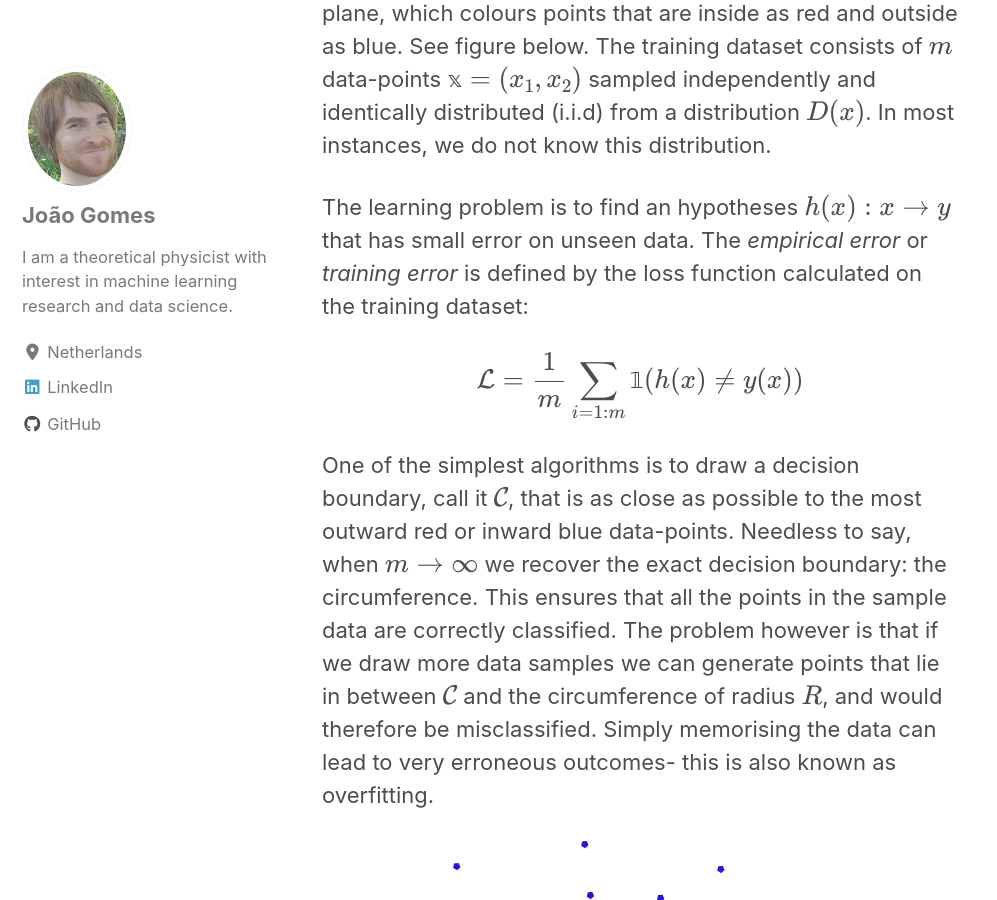
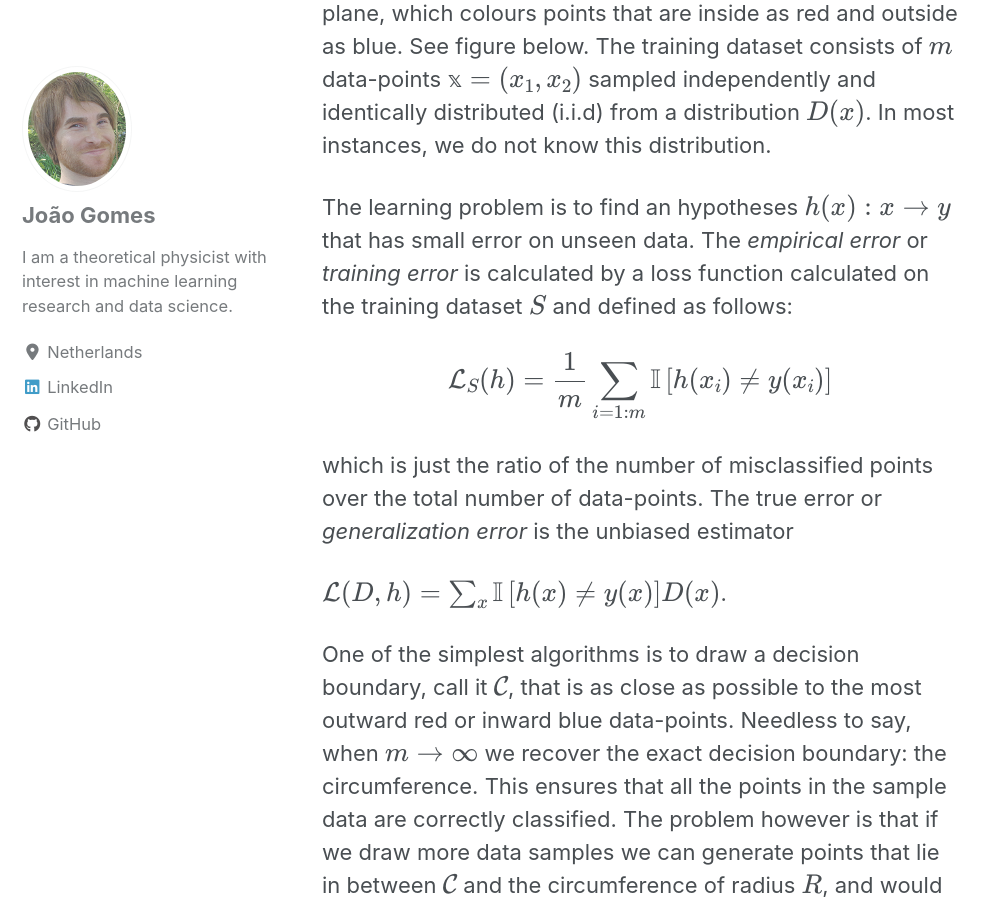
Before and after one commit to joaomvg/ml-pelican-website, a Jekyll site: the page built from _posts/2020-4-14-PAC_learning.md, in a window 1280 px wide and 900 px high, scrolled down 1417 px. Shown: the whole window, without its empty margins (0-997 px from the left). Built offline with Jekyll 4.4.1, drawn with Linux system fonts in a browser that asks for light colours; cached includes are drawn as plain includes; nearby versions of some CDN libraries; formulas are drawn with MathJax 3.

Commit message:
edit text

```diff
--- a/_posts/2020-4-14-PAC_learning.md
+++ b/_posts/2020-4-14-PAC_learning.md
@@ -23,9 +23,13 @@ This map, however, does not always exist. In this case we can only determine the
 
 Let us assume for the moment that such a map exists. Consider the problem of classifying points on a 2D plane as red or blue. The exact map is characterised by a circumference of radius $$R$$ concentric with the origin of the plane, which colours points that are inside as red and outside as blue. See figure below. The training dataset consists of $$m$$ data-points $$\mathbb{x}=(x_1,x_2)$$ sampled independently and identically distributed (i.i.d) from a distribution $$D(x)$$. In most instances, we do not know this distribution.
 
-The learning problem is to find an hypotheses $$h(x): x\rightarrow y$$ that has small error on unseen data. The *empirical error* or *training error* is defined by the loss function calculated on the training dataset:
+The learning problem is to find an hypotheses $$h(x): x\rightarrow y$$ that has small error on unseen data. The *empirical error* or *training error* is calculated by a loss function calculated on the training dataset $$S$$ and defined as follows:
 
-$$\mathcal{L}=\frac{1}{m}\sum_{i=1:m}\mathbb{1}(h(x)\neq y(x))$$
+$$\mathcal{L}_S(h)=\frac{1}{m}\sum_{i=1:m}\mathbb{I}\left[h(x_i)\neq y(x_i)\right]$$
+
+which is just the ratio of the number of misclassified points over the total number of data-points. The true error or *generalization error* is the unbiased estimator
+
+$$\mathcal{L}(D,h)=\sum_x\mathbb{I}\left[h(x)\neq y(x)\right]D(x)$$.
 
 One of the simplest algorithms is to draw a decision boundary, call it $$\mathcal{C}$$, that is as close as possible to the most outward red or inward blue data-points. Needless to say, when $$m\rightarrow \infty$$ we recover the exact decision boundary: the circumference. This ensures that all the points in the sample data are correctly classified. The problem however is that if we draw more data samples we can generate points that lie in between $$\mathcal{C}$$ and the circumference of radius $$R$$, and would therefore be misclassified.  Simply memorising the data can lead to very erroneous outcomes- this is also known as overfitting.
 
```
